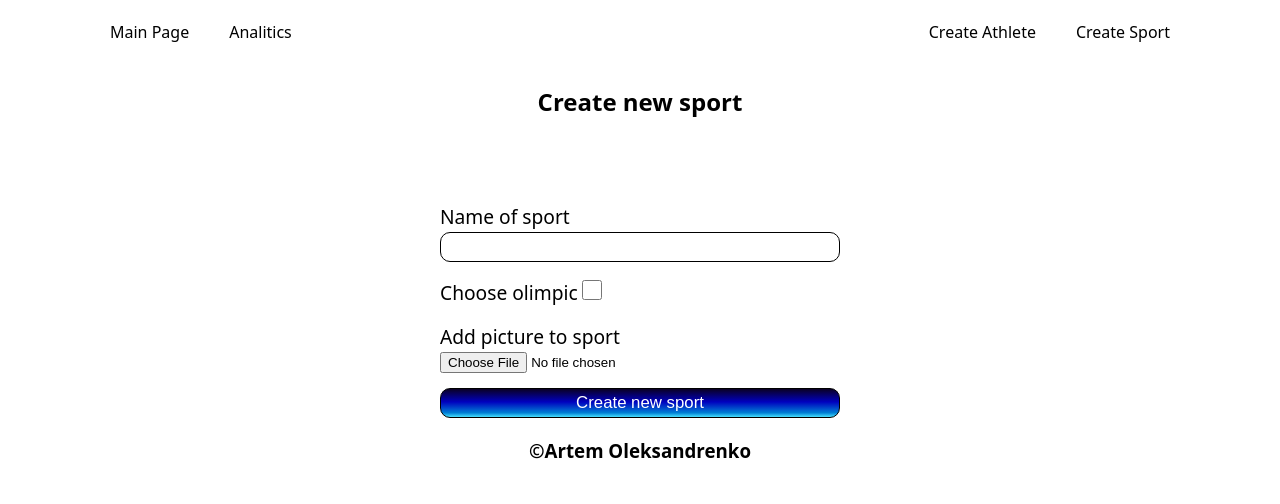
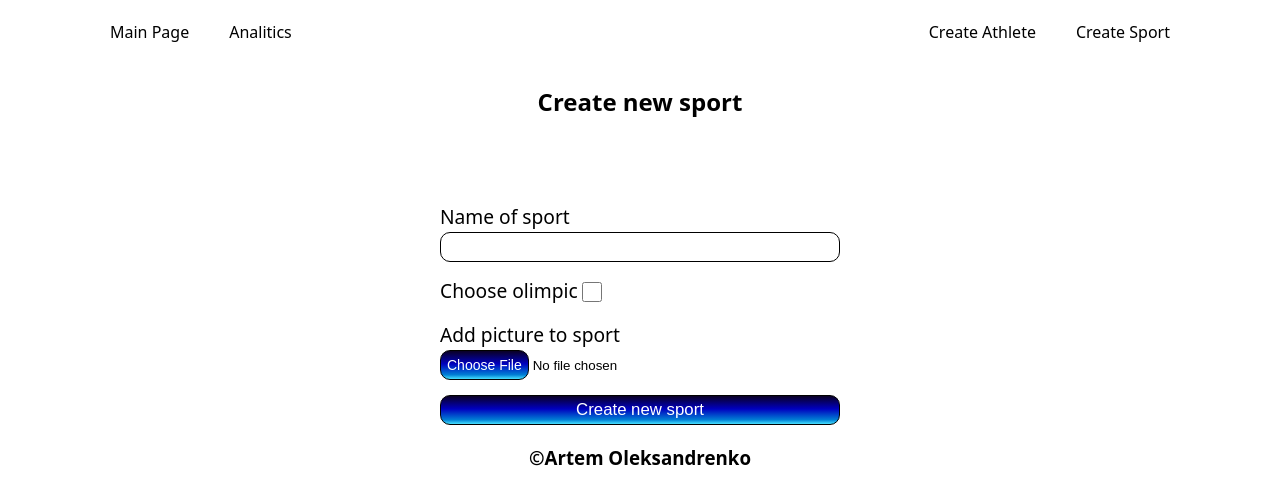
Before and after one commit to Oleksandrenko-Artem/full-03-10-2025, a React (Vite) app in the folder client/: page /create-sport in a window 1280 px wide. Shown: the top 504 px of the page. Built offline with nearby package versions, Linux system fonts and the light colour scheme; the HTML template or start-up script is replaced by a standard one.

Commit message:
Update styles

```diff
--- a/client/src/common/styles/_mixins.scss
+++ b/client/src/common/styles/_mixins.scss
@@ -3,6 +3,7 @@
     flex-direction: $fd;
 }
 @mixin btn($buttonBackground, $colorButtonText, $buttonFont, $inputBorderRadius, $inputHeightSecond){
+    cursor: pointer;
     background: $buttonBackground;
     color: $colorButtonText;
     font-size: $buttonFont;
--- a/client/src/components/SportsList/SportsList.jsx
+++ b/client/src/components/SportsList/SportsList.jsx
@@ -19,7 +19,7 @@ const SportsList = () => {
     return (
         <section>
             <h2>Sports</h2>
-            <ul>{sports.map(showSport)}</ul>
+            {sports.length > 0 ? <ul>{sports.map(showSport)}</ul> : <p>No sports available.</p>}
         </section>
     );
 }
--- a/client/src/components/forms/FormCreateSport.jsx
+++ b/client/src/components/forms/FormCreateSport.jsx
@@ -24,7 +24,7 @@ const FormCreateSport = () => {
                         <Field name="name" type="text" />
                         <ErrorMessage name="name" component='div' className={styles.error} />
                     </label>
-                    <label>
+                    <label className={styles.olimpic}>
                         <span>Choose olimpic</span>
                         <Field name="isOlimpic" type="checkbox" />
                         <ErrorMessage name="isOlimpic" component='div' className={styles.error} />
--- a/client/src/components/forms/form.module.scss
+++ b/client/src/components/forms/form.module.scss
@@ -27,6 +27,16 @@
         border: $buttonBorderWidth solid $buttonBorderColor;
         border-radius: $inputBorderRadius;
     }
+    input[type="file"]::file-selector-button {
+        @include btn($buttonBackground, $colorButtonText,$buttonFont, $inputBorderRadius, $inputHeightSecond);
+        border: $buttonBorderWidth solid $buttonBorderColor;
+    }
+    input[type="file"]::file-selector-button:hover {
+        background: $buttonBackgroundHover;
+    }
+    label>input[type="file"], label>input[type="checkbox"] {
+        cursor: pointer;
+    }
     label>input[type="file"] {
         @include flex(column);
     }
@@ -46,6 +56,10 @@
         text-transform: capitalize;
         font-size: $buttonFont;
     }
+    .olimpic {
+        @include flex(row);
+        align-items: center;
+    }
 }
 .margin-auto{
     margin: auto;
```
